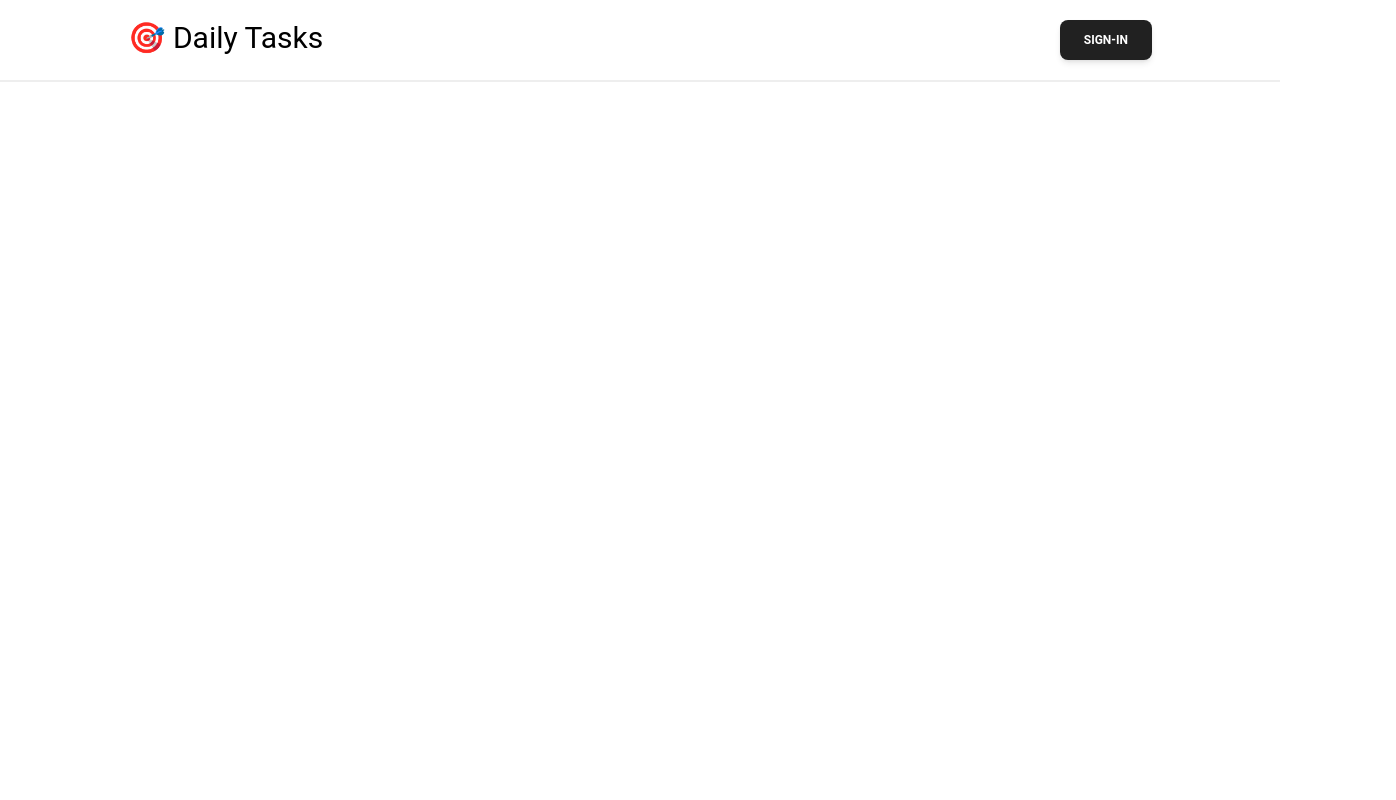
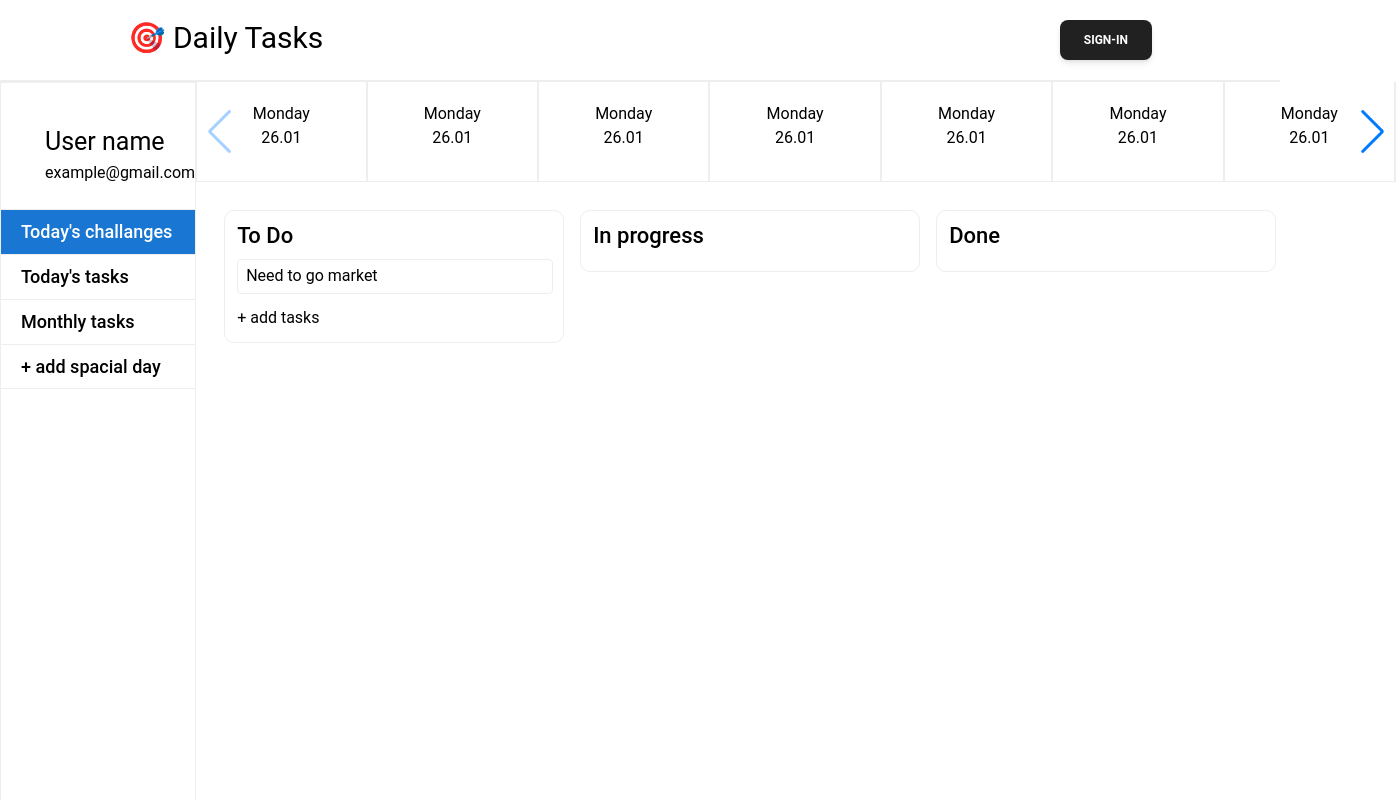
Before and after one commit to HasanboyFrontendDeveloper/Daily-tasks, a React (Vite) app: page /dashboard in a window 1280 px wide. Shown: the top 800 px of the page, 1396 px wide, since content can reach past the window. Built offline with nearby package versions, Linux system fonts and the light colour scheme; the HTML template or start-up script is replaced by a standard one.

Commit message:
dashboard

```diff
--- a/package.json
+++ b/package.json
@@ -13,7 +13,8 @@
     "@material-tailwind/react": "^2.1.9",
     "react": "^18.2.0",
     "react-dom": "^18.2.0",
-    "react-router-dom": "^6.23.0"
+    "react-router-dom": "^6.23.0",
+    "swiper": "^11.1.1"
   },
   "devDependencies": {
     "@types/react": "^18.2.66",
--- a/src/App.jsx
+++ b/src/App.jsx
@@ -1,5 +1,5 @@
 import React from "react";
-import { Login, Main, Navbar, Register } from "./components";
+import { Login, Main, Navbar, Register, Weekly } from "./components";
 import { Route, Routes } from "react-router-dom";
 
 const App = () => {
@@ -10,6 +10,7 @@ const App = () => {
         <Route path="/" element={<Main />} />
         <Route path="/login" element={<Login />} />
         <Route path="/register" element={<Register />} />
+        <Route path='/dashboard' element={<Weekly />} />
       </Routes>
     </>
   );
--- a/src/components/Login/Login.jsx
+++ b/src/components/Login/Login.jsx
@@ -1,6 +1,9 @@
+import { Button } from "@material-tailwind/react";
+import { Link } from "react-router-dom";
+
 const App = () => {
   return (
-    <div>
+    <>
       <div className="flex items-center justify-center">
         <div className="border-2  w-[75%] lg:w-[35%] md:w-[50%] mt-[100px] pl-4 pt-3  rounded  ">
           <p className="text-[20px] f-bold font-bold ">Sign in</p>
@@ -21,12 +24,14 @@ const App = () => {
             <br />
           </form>
           <div className="text-center">
-          <Button className="mt-8">Sign in</Button>
+            <Button className="mt-8">
+              <Link to={"/tasks"}>Sign-In</Link>
+            </Button>
           </div>
           <br />
         </div>
       </div>
-    </div>
+    </>
   );
 };
 
--- a/src/components/Main/Main.jsx
+++ b/src/components/Main/Main.jsx
@@ -1,5 +1,6 @@
 import { Button } from "@material-tailwind/react";
 import React from "react";
+import { Link } from "react-router-dom";
 
 const Main = () => {
   return (
@@ -11,7 +12,11 @@ const Main = () => {
           that make up daily life. Here are some tips. Find useful services and
           connect with others living with heart disease or stroke.{" "}
         </p>
-        <Button className="mt-5">Get-started</Button>
+
+        <Link to={"/register"}>
+          <Button className="mt-5">Get-started</Button>
+
+        </Link>
       </div>
     </div>
   );
--- a/src/components/Navbar/Navbar.jsx
+++ b/src/components/Navbar/Navbar.jsx
@@ -1,11 +1,15 @@
 import { Button } from "@material-tailwind/react";
+import { Link, useNavigate } from "react-router-dom";
 
 const Navbar = () => {
+  const navigate = useNavigate();
   return (
     <div className="border-b-2">
       <div className="w-[1024px] mx-auto my-5 flex justify-between">
         <h1 className="text-3xl">🎯 Daily Tasks</h1>
-        <Button variant="filled">Sign-In</Button>
+        <Button variant="filled">
+          <Link to={'/login'}>Sign-In</Link>
+        </Button>
       </div>
     </div>
   );
--- /dev/null
+++ b/src/components/Weekly/Weekly.css
@@ -0,0 +1,17 @@
+*{
+    margin: 0;
+    padding: 0;
+}
+
+/* nav{
+    padding-left: 5%;
+    padding-right: 5%;
+    margin-top: 10px;
+} */
+.swiper{
+    color: black;
+    width: 1200px;
+    height: 100px;
+    text-align: center;
+    cursor: pointer;
+}
--- /dev/null
+++ b/src/components/Weekly/Weekly.jsx
@@ -0,0 +1,140 @@
+import React from 'react'
+import './Weekly.css';
+
+import { Swiper, SwiperSlide } from 'swiper/react';
+
+import 'swiper/css';
+import 'swiper/css/pagination';
+import 'swiper/css/navigation';
+
+import { Pagination, Navigation } from 'swiper/modules';
+export const Weekly = () => {
+
+
+
+  return (
+    <>
+      <div className="flex">
+
+        <div className="w-[550px] h-[1000px] border-sky-700 border pt-10">
+
+          <div className="flex ml-5">
+            <button className=""><box-icon size="60px" name='user-circle' type='solid'  ></box-icon></button>
+            <div className="ml-6">
+              <p className="text-[25px]">User name</p>
+              <p>example@gmail.com</p>
+            </div>
+          </div>
+          <br />
+          <div className="border-sky-700  bg-blue-700 text-white w-[100%] h-[45px] pt-2 text-[18px] font-[500] pl-5  border-t">
+            <p>Today's challanges</p>
+          </div>
+          <div className="border-sky-700 w-[100%] h-[45px] pt-2 text-[18px] font-[500] pl-5  border-t hover:bg-blue-700 hover:text-white hover:border-white">
+            <p>Today's tasks</p>
+          </div>
+
+          <div className="border-sky-700 w-[100%] h-[45px] pt-2 text-[18px] font-[500] pl-5  border-t hover:bg-blue-700 hover:text-white hover:border-white">
+            <p>Monthly tasks</p>
+          </div>
+
+          <div className="border-sky-700 w-[100%] h-[45px] pt-2 text-[18px] font-[500] pl-5  border-t hover:bg-blue-700 hover:text-white hover:border-white border-b">
+            <p>+ add spacial day</p>
+          </div>
+
+        </div>
+
+
+        <div className=" w-[100%]  ">
+
+          <div className="w-[1200px]  text-white items-center justify-center flex">
+            {/* <p className="text-[18px]">Today 25.04.2024</p> */}
+            <Swiper
+              // pagination={{
+              //   type: 'fraction',
+              // }}
+              slidesPerView={7}
+              spaceBetween={0}
+              navigation={true}
+              modules={[Pagination, Navigation]}
+              className="mySwiper"
+            >
+              <SwiperSlide className='border-r-2 border-b border-l  border-sky-700 pt-5 hover:bg-blue-700 hover:text-white hover:border-white'>
+                <p className=''>Monday</p>
+                <p>26.01</p>
+              </SwiperSlide>
+              <SwiperSlide className='border-r-2 border-b  border-sky-700 pt-5 hover:bg-blue-700 hover:text-white hover:border-white'>
+                <p className=''>Monday</p>
+                <p>26.01</p>
+              </SwiperSlide>
+              <SwiperSlide className='border-r-2 border-b  border-sky-700 pt-5 hover:bg-blue-700 hover:text-white hover:border-white'>
+                <p className=''>Monday</p>
+                <p>26.01</p>
+              </SwiperSlide>
+              <SwiperSlide className='border-r-2 border-b  border-sky-700 pt-5 hover:bg-blue-700 hover:text-white hover:border-white'>
+                <p className=''>Monday</p>
+                <p>26.01</p>
+              </SwiperSlide>
+              <SwiperSlide className='border-r-2 border-b  border-sky-700 pt-5 hover:bg-blue-700 hover:text-white hover:border-white'>
+                <p className=''>Monday</p>
+                <p>26.01</p>
+              </SwiperSlide>
+              <SwiperSlide className='border-r-2 border-b  border-sky-700 pt-5 hover:bg-blue-700 hover:text-white hover:border-white'>
+                <p className=''>Monday</p>
+                <p>26.01</p>
+              </SwiperSlide>
+              <SwiperSlide className='border-r-2 border-b  border-sky-700 pt-5 hover:bg-blue-700 hover:text-white hover:border-white'>
+                <p className=''>Monday</p>
+                <p>26.01</p>
+              </SwiperSlide>
+              <SwiperSlide className='border-r-2 border-b  border-sky-700 pt-5 hover:bg-blue-700 hover:text-white hover:border-white'>
+                <p className=''>Monday</p>
+                <p>26.01</p>
+              </SwiperSlide>
+              <SwiperSlide className='border-r-2 border-b  border-sky-700 pt-5 hover:bg-blue-700 hover:text-white hover:border-white'>
+                <p className=''>Monday</p>
+                <p>26.01</p>
+              </SwiperSlide>
+            </Swiper>
+          </div>
+
+          <div className="mt-5 ml-5 flex ">
+
+            <div className="w-[340px] border border-sky-700 pl-3 pt-2 rounded-[10px] pb-3 m-2 h-[50%] hover:shadow-indigo-500/40 hover:shadow-lg">
+              <div className="w-[100%] h-10">
+                <p className="float-left text-[22px] font-[500]">To Do</p>
+                <button className=" float-right mr-1"><box-icon color='blue' name='dots-vertical-rounded'></box-icon></button>
+              </div>
+
+              <div className="w-[97%] pl-2 pt-1 border h-[35px] rounded ">
+                <p className="float-left ">Need to go market</p>
+                <button className=" float-right"><box-icon size='20px' color='blue' name='dots-vertical-rounded'></box-icon></button>
+              </div>
+              <button className="mt-3">+ add tasks</button>
+            </div>
+
+            <div className="w-[340px] border border-sky-700 pl-3 pt-2 rounded-[10px] pb-3 m-2 h-[50%] hover:shadow-indigo-500/40 hover:shadow-lg">
+              <div className="w-[100%] h-10">
+                <p className="float-left text-[22px] font-[500]">In progress</p>
+                <button className=" float-right mr-1"><box-icon color='blue' name='dots-vertical-rounded'></box-icon></button>
+              </div>
+            </div>
+
+            <div className="w-[340px] border border-sky-700 pl-3 pt-2 rounded-[10px] pb-3 m-2 h-[50%] hover:shadow-indigo-500/40 hover:shadow-lg">
+              <div className="w-[100%] h-10">
+                <p className="float-left text-[22px] font-[500]">Done</p>
+                <button className=" float-right mr-1"><box-icon color='blue' name='dots-vertical-rounded'></box-icon></button>
+              </div>
+            </div>
+
+            {/* <button>
+              <Link to='/task'></Link>
+            </button> */}
+          </div>
+        </div>
+
+      </div>
+
+    </>
+  )
+}
+export default Weekly;
--- a/src/components/index.js
+++ b/src/components/index.js
@@ -2,3 +2,4 @@ export { default as Navbar } from "./Navbar/Navbar";
 export { default as Main } from "./Main/Main";
 export { default as Login } from "./Login/Login";
 export { default as Register } from "./Register/Register";
+export { default as Weekly } from "./Weekly/Weekly";
```
Also changed, not shown: src/components/Modal/Modal.jsx (added), src/components/Task/Task.jsx (added), 1 other file (tests, documents, lock files or other folders).
